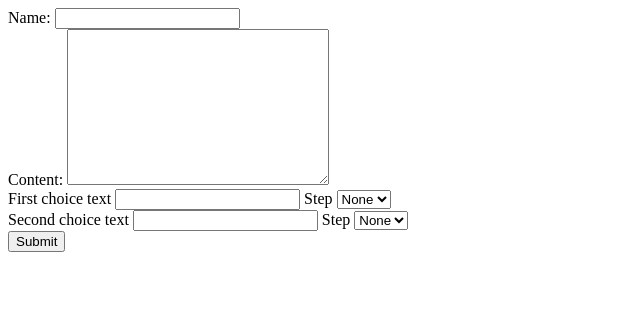
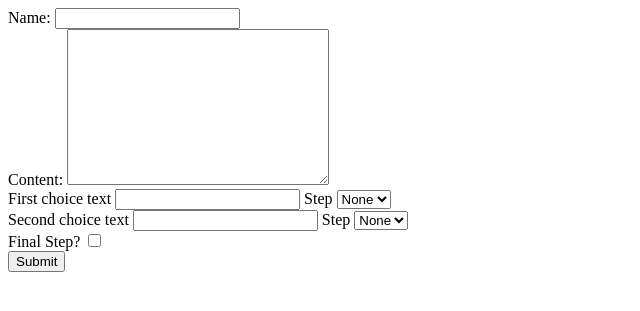
Before and after one commit to kokotchY/story_hero, a Flask app: page /stories/1/new_step in a window 1280 px wide. Shown: the top 311 px of the page, without its empty margins (0-640 px from the left). Run offline with Flask 2, Linux system fonts and the light colour scheme; data that the repository does not hold is empty.

Commit message:
Update form to edit the final flag, change table to display final step, show choice only if the step is not final

```diff
--- a/app/templates/steps/edit.html
+++ b/app/templates/steps/edit.html
@@ -34,6 +34,10 @@
 				</select>
 			</div>
 			<div>
+				<label for="final_step">Final Step?</label>
+				<input id="final_step" type="checkbox" name="final_step" {% if step.final %}checked="checked"{% endif %} />
+			</div>
+			<div>
 				<button>Submit</button>
 			</div>
 		</form>
--- a/app/templates/steps/show.html
+++ b/app/templates/steps/show.html
@@ -4,6 +4,7 @@
 		<div>
 			{{step.content}}
 		</div>
+		{% if not step.final %}
 		<span>
 			First choice:
 			{% if step.first_choice %}
@@ -29,6 +30,7 @@
 			{% endif %}
 		</span>
 		<br />
+		{% endif %}
 		<a href="{{url_for('show_story', story_id = step.story_id)}}">Back to story</a>
 	</body>
 </html>
--- a/app/templates/stories/new_step.html
+++ b/app/templates/stories/new_step.html
@@ -38,6 +38,10 @@
 				</select>
 			</div>
 			<div>
+				<label for="final_step">Final Step?</label>
+				<input id="final_step" type="checkbox" name="final_step" />
+			</div>
+			<div>
 				<button>Submit</button>
 			</div>
 		</form>
--- a/app/views.py
+++ b/app/views.py
@@ -89,6 +89,10 @@ def new_step(story_id):
         step.first_choice_step_id = request.form['first_choice']
         step.second_choice = request.form['second_choice_text']
         step.second_choice_step_id = request.form['second_choice']
+        if "final_step" in request.form:
+            step.final = request.form['final_step'] == "on"
+        else:
+            step.final = False
         db.session.add(step)
         db.session.commit()
         return redirect(url_for('show_step', step_id = step.id))
@@ -111,6 +115,10 @@ def edit_step(step_id):
         step.first_choice_step_id = request.form['first_choice']
         step.second_choice = request.form['second_choice_text']
         step.second_choice_step_id = request.form['second_choice']
+        if "final_step" in request.form:
+            step.final = request.form['final_step'] == "on"
+        else:
+            step.final = False
         db.session.commit()
         return redirect(url_for('show_step', step_id = step.id))
     return render_template('steps/edit.html', story_id = step.story_id, inital = False, steps = steps, step = step)
```
Also changed, not shown: app/templates/stories/show.html (+2 -0 lines).
